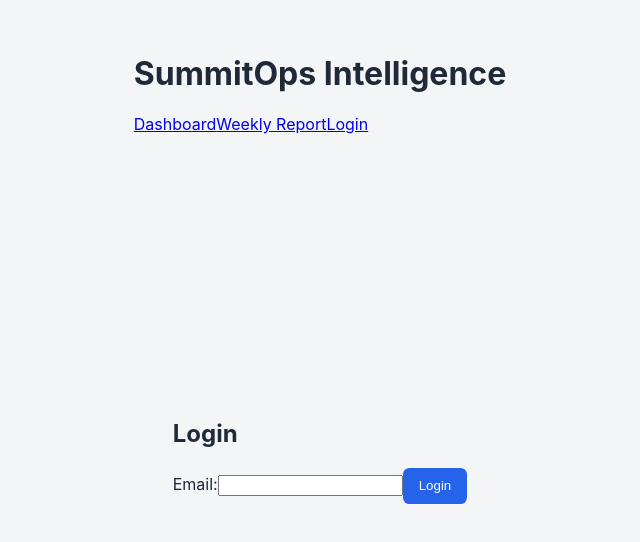
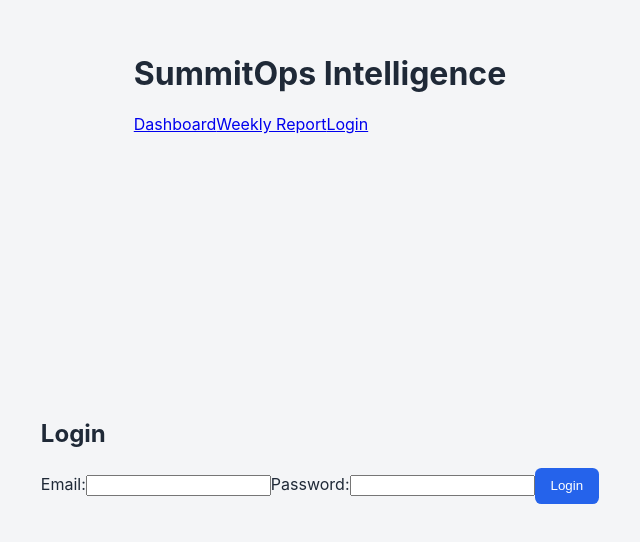
Before and after one commit to roc2246/SummitOps-Intelligence, a React (Vite) app in the folder client/: page /login in a window 1280 px wide. Shown: the part 132-674 px from the top of the page, without its empty margins (320-960 px from the left). Built offline with nearby package versions, Linux system fonts and the light colour scheme.

Commit message:
Add password input

```diff
--- a/client/src/pages/LoginPage.tsx
+++ b/client/src/pages/LoginPage.tsx
@@ -3,6 +3,7 @@ import type { FormEvent } from "react";
 
 export default function LoginPage() {
   const [email, setEmail] = useState("");
+  const [password, setPassword] = useState("");
 
   function handleSubmit(event: FormEvent<HTMLFormElement>) {
     event.preventDefault();
@@ -28,6 +29,19 @@ export default function LoginPage() {
           onChange={(event) => setEmail(event.target.value)}
         />
 
+        <label className="login-page__label" htmlFor="password">
+          Password:
+        </label>
+
+        <input
+          className="login-page__input"
+          type="password"
+          id="password"
+          name="password"
+          value={password}
+          onChange={(event) => setPassword(event.target.value)}
+        />
+
         <button className="login-page__button" type="submit">
           Login
         </button>
```
